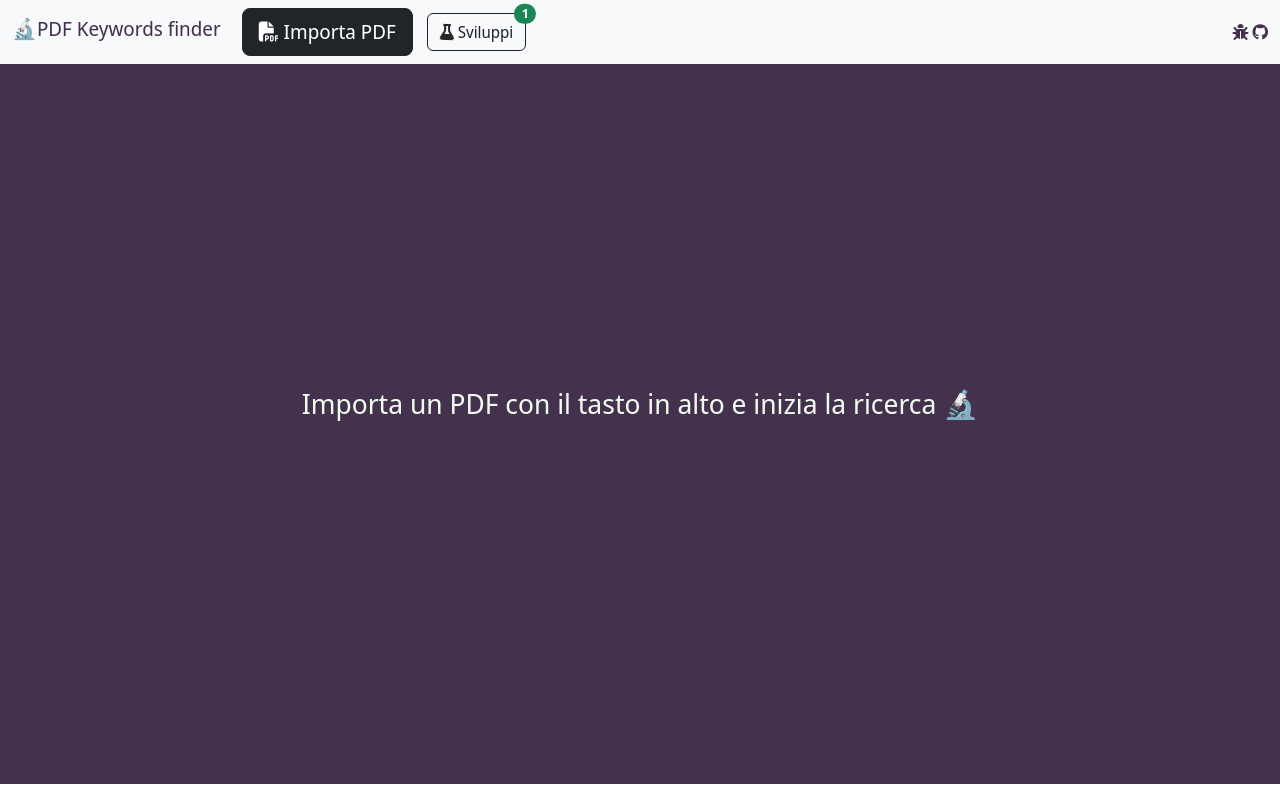
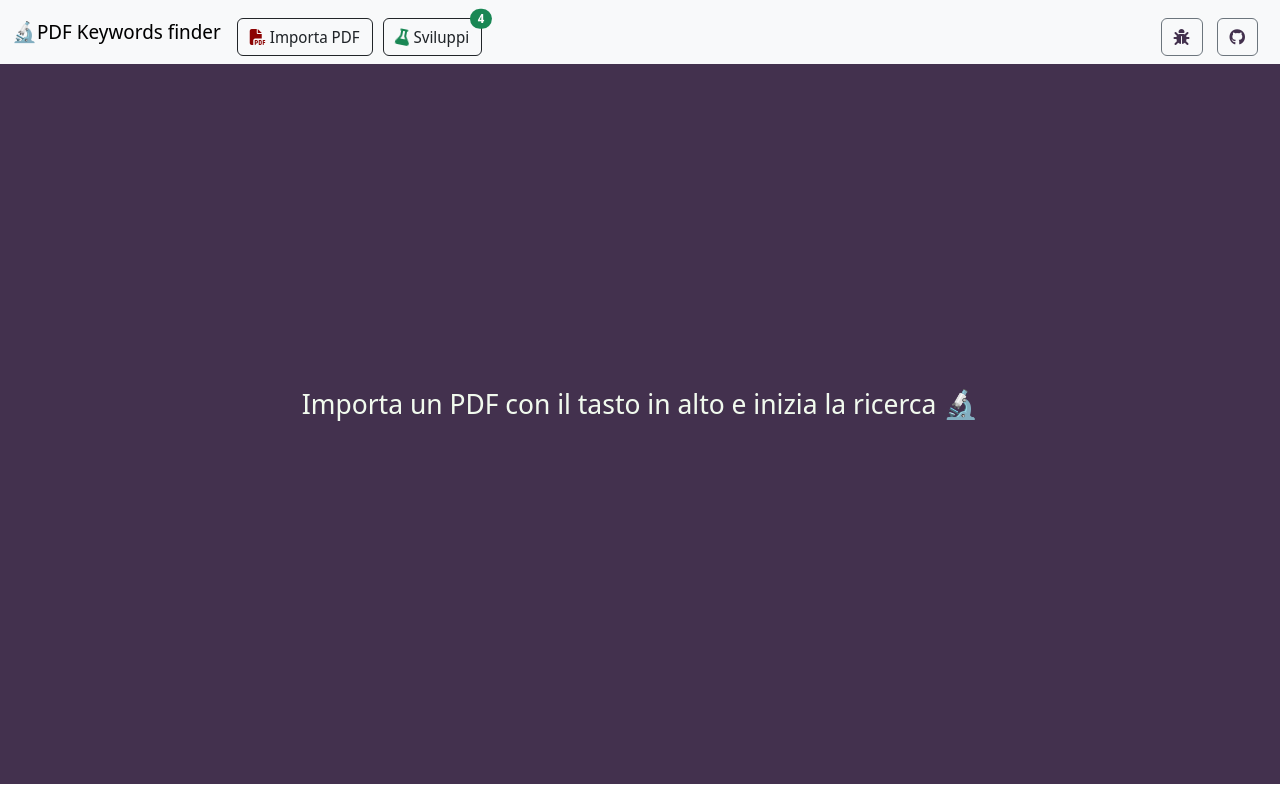
Before and after one commit to gabrielemartire/DUKE, a plain HTML site: page index.html in a window 1280 px wide. Drawn offline with nearby package versions, Linux system fonts and the light colour scheme.

Commit message:
fix navbar and sviluppi list fix btn style

```diff
--- a/CSS/style.css
+++ b/CSS/style.css
@@ -56,23 +56,50 @@ li{
 
 .btn{
 	margin-right: 10px;
+	margin-top: 10px;
 }
 
 
 
-.object {
+.news-icon {
 	/* fain modo che l'oggetto sia animato e si inclini di poco per poi tornare dritto*/
-	animation: tilt 7s infinite;
+	animation: tilt 2s infinite;
   }
 
   @keyframes tilt {
 	0% {
-		color: black;
 	}
-	30% {
+	20% {
 		transform: rotate(11deg);
-		color: rgb(63, 36, 27);
 	}
-	40% {
+	35% {
+		transform: rotate(-11deg);
 	}
+	50% {
+		transform: rotate(11deg);
+	}
+	65% {
+		transform: rotate(-11deg);
+	}
+	80% {
+		transform: rotate(11deg);
+	}
+
 }
+
+
+
+/* 360 animation
+.some-icon {
+    transform-style: preserve-3d;
+    animation: rotateY 1s linear infinite;
+}
+@keyframes rotateY {
+    0% {
+        transform: rotateY(0deg);
+    }
+	100% {
+        transform: rotateY(360deg);
+    }
+}
+*/
--- a/index.html
+++ b/index.html
@@ -19,30 +19,36 @@
 </head>
 
 <body>
-
-    <nav class="navbar bg-body-tertiary">
-        <div class="container-fluid">
-            <div>
-              <a class="navbar-brand" href="#" style="color: #43314e;">
-                  🔬PDF Keywords finder
-              </a>
-              <button id="btn-import-pdf" type="button" class="btn btn-dark btn-lg" data-bs-toggle="modal" data-bs-target="#ModalImprot">
-                  <i class="fa-solid fa-file-pdf"></i> Importa PDF
+    <nav class="navbar navbar-expand-lg bg-body-tertiary">
+      <div class="container-fluid justify-content-start">
+        <a class="navbar-brand" href="#">🔬PDF Keywords finder</a>
+        <button class="navbar-toggler" type="button" data-bs-toggle="collapse" data-bs-target="#navbarSupportedContent" aria-controls="navbarSupportedContent" aria-expanded="false" aria-label="Toggle navigation">
+          <span class="navbar-toggler-icon"></span>
         </button>
-              <button type="button" class="btn btn-outline-dark btn-md position-relative" data-bs-toggle="modal" data-bs-target="#ModalNews">
-                <i class="fa-solid fa-flask object"></i> Sviluppi
+        <div class="collapse navbar-collapse" id="navbarSupportedContent">
+          <ul class="navbar-nav me-auto mb-2 mb-lg-0">
+            <li class="nav-item">
+              <button id="btn-import-pdf" type="button"class="btn btn-outline-dark" data-bs-toggle="modal" data-bs-target="#ModalImprot">
+                <i class="fa-solid fa-file-pdf pdf-icon" style="color: #8C0303;"></i> Importa PDF
+              </button>
+            </li>
+            <li class="nav-item">
+              <button type="button" class="btn btn-outline-dark position-relative" data-bs-toggle="modal" data-bs-target="#ModalNews">
+                <i class="fa-solid fa-flask news-icon" style="color: #198754;"></i> Sviluppi
                 <span class="position-absolute top-0 start-100 translate-middle badge rounded-pill bg-success">
-                  1
+                  4
                 </span>
               </button>
-            </div>
+            </li>
+          </ul>
           <div>
             <a href="https://github.com/gabrielemartire" target="_blank" style="text-decoration: none;">
-                    <i class="fa-solid fa-bug" style="color: #43314e;"></i>
+              <button type="button" class="btn btn-outline-secondary"><i class="fa-solid fa-bug bug-icon" style="color: #43314e;"></i></button>
             </a>
             <a href="https://github.com/gabrielemartire/find_for_me/tree/main" target="_blank" style="color:black">
-                    <i class="fa-brands fa-github" style="color: #43314e;"></i>
+              <button type="button" class="btn btn-outline-secondary"><i class="fa-brands fa-github" style="color: #43314e;"></i></button>
             </a>
+        </div>
         </div>
       </div>
     </nav>
@@ -113,6 +119,30 @@
                 </li>
                 <li class="list-group-item d-flex justify-content-between align-items-start">
                   <div class="ms-2 me-auto">
+                      Scelta case sensitive si/no
+                  </div>
+                  <span class="badge text-bg-success rounded-pill"><i class="fa-solid fa-hourglass-end"></i></span>
+                </li>
+                <li class="list-group-item d-flex justify-content-between align-items-start">
+                  <div class="ms-2 me-auto">
+                      colonna pagina pdf della KW trovata
+                  </div>
+                  <span class="badge text-bg-success rounded-pill"><i class="fa-solid fa-hourglass-end"></i></span>
+                </li>
+                <li class="list-group-item d-flex justify-content-between align-items-start">
+                  <div class="ms-2 me-auto">
+                      Associazione Disclosure / GRI
+                  </div>
+                  <span class="badge text-bg-success rounded-pill"><i class="fa-solid fa-hourglass-end"></i></span>
+                </li>
+                <li class="list-group-item d-flex justify-content-between align-items-start">
+                  <div class="ms-2 me-auto">
+                      Avvio ricerca da pagina specifica (nota: inserire la pagina da dove sono presenti le tabelle GRI)
+                  </div>
+                  <span class="badge text-bg-success rounded-pill"><i class="fa-solid fa-hourglass-end"></i></span>
+                </li>
+                <li class="list-group-item d-flex justify-content-between align-items-start">
+                    <div class="ms-2 me-auto">
                         Dropdown per selezionare separatore
                     </div>
                     <span class="badge text-bg-warning rounded-pill"><i class="fa-regular fa-hourglass-half"></i></span>
@@ -143,12 +173,12 @@
 
     <main style="flex-direction: row; background-color: #43314e;">
         <div class="flex-container" style="flex-direction: column; margin: 7%">
-            <canvas class="pdf-viewer hidden" style="margin-top: 15px;"></canvas>
           <h3 class="main-page">Importa un PDF con il tasto in alto e inizia la ricerca 🔬</h3>
           <div id="search-results" style="margin: 40px 0px;"></div>
           <button id="export-pdf-btn" class="hidden btn btn-outline-dark mt-3">
             <i class="fa-solid fa-file-export"></i> Export
           </button>
+          <canvas class="pdf-viewer hidden" style="margin-top: 15px;"></canvas>
         </div>
     </main>
 
```
Lines whose indentation alone changed are shown as unchanged.
